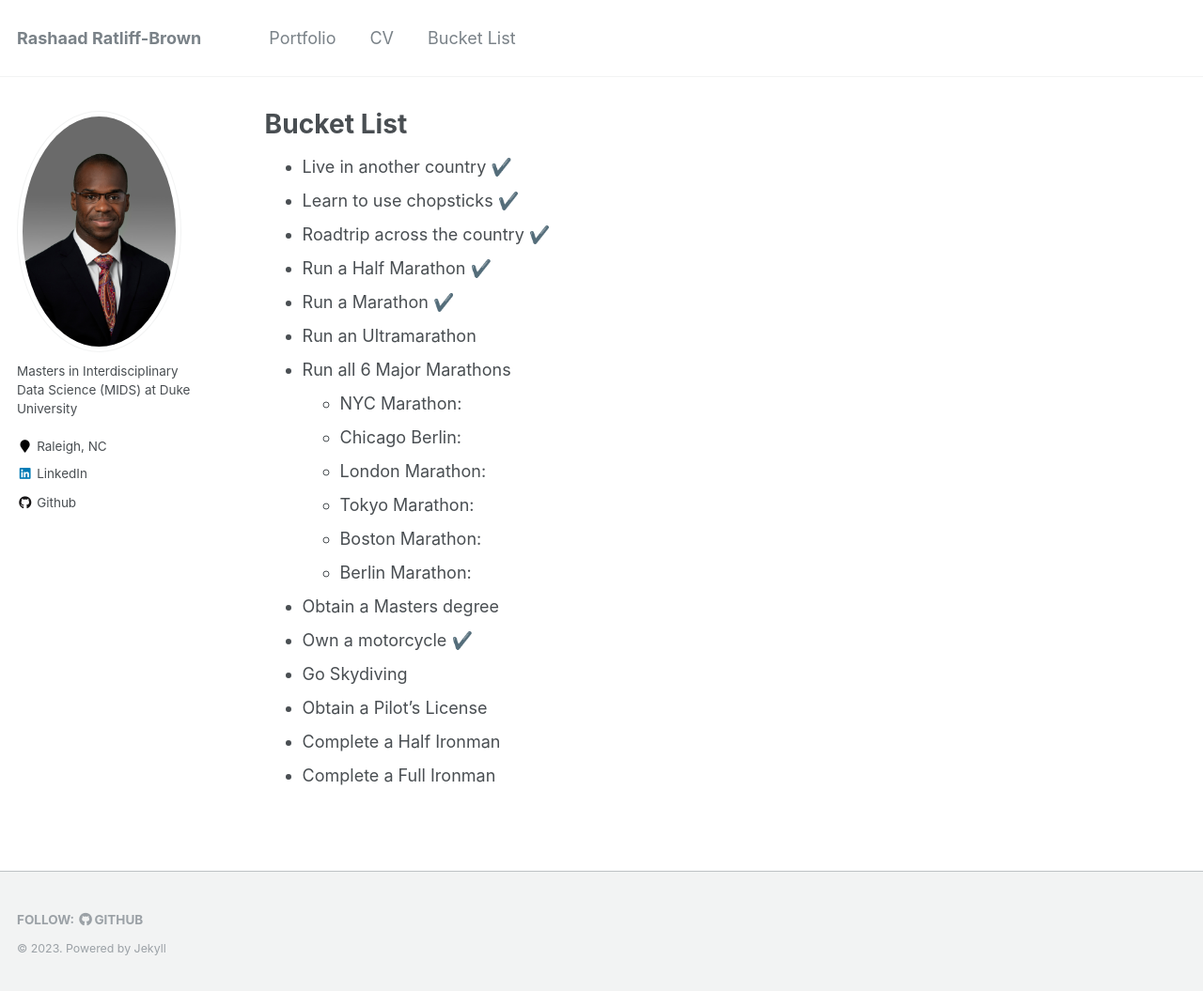
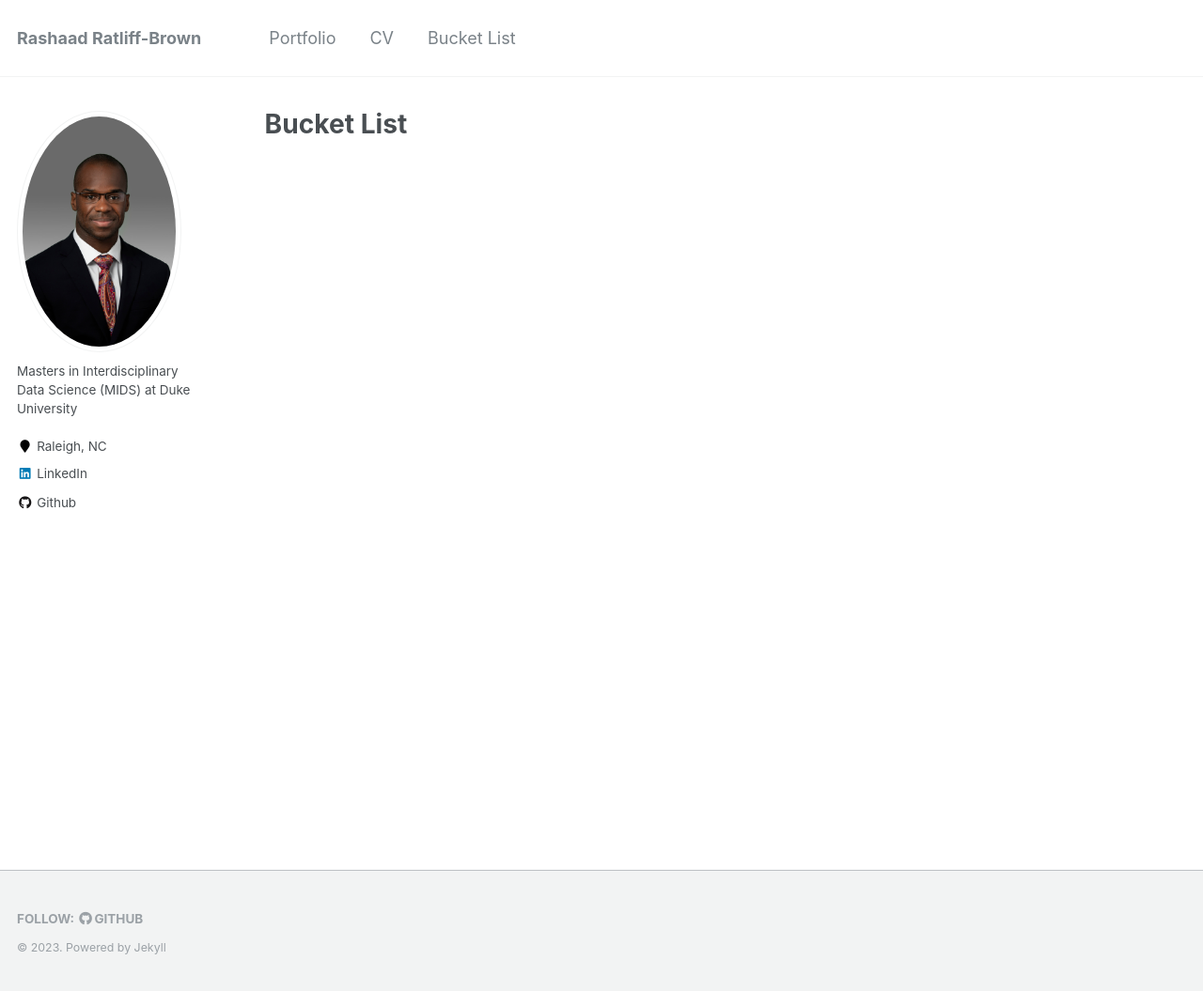
Before and after one commit to caratliff/caratliff.github.io, a Jekyll site: the page built from _pages/blist.md, in a window 1280 px wide and 1055 px high. Shown: the whole window at 94% size. Built offline with Jekyll 4.4.1, drawn with Linux system fonts in a browser that asks for light colours; emoji names are drawn with the system emoji font.

Commit message:
Update blist.md

```diff
--- a/_pages/blist.md
+++ b/_pages/blist.md
@@ -4,23 +4,3 @@ title: "Bucket List"
 permalink: /blist/
 author_profile: true
 ---
-
-- Live in another country  :heavy_check_mark:
-- Learn to use chopsticks :heavy_check_mark:
-- Roadtrip across the country :heavy_check_mark:
-- Run a Half Marathon :heavy_check_mark:
-- Run a Marathon :heavy_check_mark:
-- Run an Ultramarathon
-- Run all 6 Major Marathons
-    - NYC Marathon:
-    - Chicago Berlin:
-    - London Marathon:
-    - Tokyo Marathon:
-    - Boston Marathon:
-    - Berlin Marathon:
-- Obtain a Masters degree
-- Own a motorcycle :heavy_check_mark:
-- Go Skydiving
-- Obtain a Pilot's License
-- Complete a Half Ironman
-- Complete a Full Ironman
```
